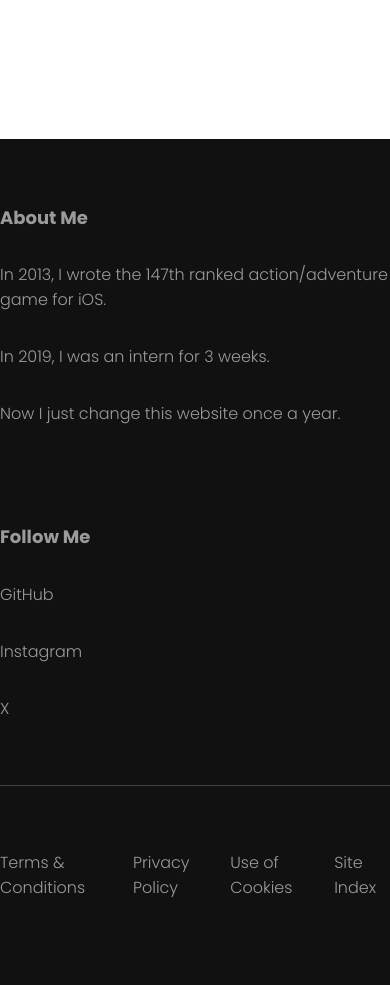
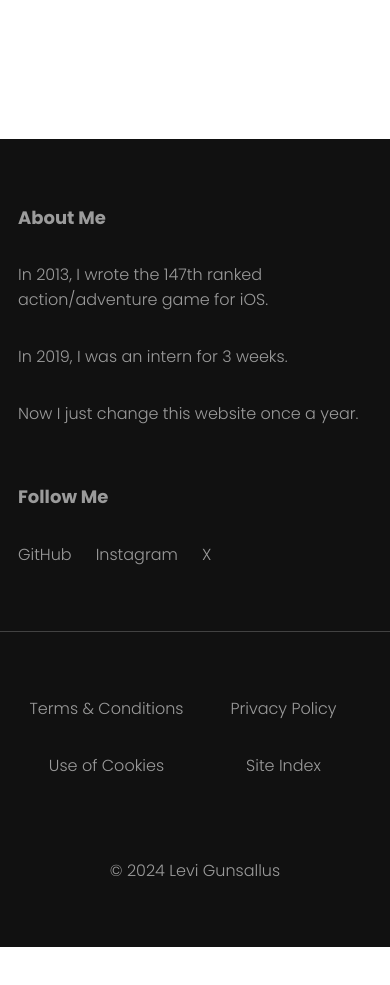
Before and after one commit to levigunz/levigunsallus.com, a SvelteKit app: page /privacy-policy in a window 390 px wide. Shown: the part 1820-2805 px from the top of the page. After the commit the page ends 2767 px from the top, so only its background shows below. Built offline with nearby package versions, Linux system fonts and the light colour scheme.

Commit message:
Fix paddings

```diff
--- a/src/components/Footer.svelte
+++ b/src/components/Footer.svelte
@@ -1,5 +1,4 @@
 <footer>
-    <div style="width: 100%; border-bottom: 1px solid #424242;">
     <div class="footer-grid">
         <div id="about-me">
             <h3>About Me</h3>
@@ -9,22 +8,25 @@
         </div>
         <div id="follow-me">
             <h3>Follow Me</h3>
+            <!-- <div id="follow-me-links"> -->
                 <p><a href="//github.com/levigunz" target="_blank">GitHub</a></p>
                 <p><a href="//instagram.com/levigunz" target="_blank">Instagram</a></p>
                 <p><a href="//x.com/levigunz" target="_blank">X</a></p>
-            </div>
+            <!-- </div> -->
         </div>
     </div>
 
+    <div class="divider" style="width: 100%; border-bottom: 1px solid #424242;" />
+
     <div class="footer-grid">
         <div id="policies">
-            <p><a href="/terms-conditions" class="dark-bg">Terms & Conditions</a></p>
-            <p><a href="/privacy-policy" class="dark-bg">Privacy Policy</a></p>
-            <p><a href="/privacy-policy#cookies" class="dark-bg">Use of Cookies</a></p>
-            <p><a href="/site-index" class="dark-bg">Site Index</a></p>
+            <p><a href="/terms-conditions">Terms & Conditions</a></p>
+            <p><a href="/privacy-policy">Privacy Policy</a></p>
+            <p><a href="/privacy-policy#cookies">Use of Cookies</a></p>
+            <p><a href="/site-index">Site Index</a></p>
         </div>
         <div id="copyright">
-            <p class="dark-bg">© 2024 Levi Gunsallus</p>
+            <p>© 2024 Levi Gunsallus</p>
         </div>
     </div>
 
@@ -43,11 +45,11 @@
 
 	.footer-grid {
 		display: grid;
-		width: 100%;
         margin: auto;
 		grid-template-columns: repeat(12, 1fr);
-        max-width: 80em;
-        padding: 48px 0px;
+        max-width: 1248px;
+        width: 100%;
+        padding: 48px 18px;
         gap: 18px;
 	}
 
@@ -85,12 +87,26 @@
 
     @media only screen and (max-width: 668px) {
         .footer-grid {
-            /* padding: 48px 18px; */
-            row-gap: 64px;
+            padding: 48px 18px;
+            row-gap: 24px;
         }
 
 		#about-me, #follow-me {
 			grid-column: span 12;
+		}
+
+        #follow-me {
+            display: flex;
+            flex-direction: row;
+            flex-wrap: wrap;
+            /* grid-template-columns: 2; */
+            /* gap: 18px; */
+            column-gap: 24px;
+
+        }
+
+        #follow-me h3 {
+            flex-basis: 100%;
         }
 
         #policies {
@@ -104,4 +120,17 @@
             text-align: center;
         }
 	}
+
+    @media only screen and (max-width: 556px) {
+        #policies {
+            display: grid;
+            grid-template-columns: repeat(2, 1fr);
+            text-align: center;
+            gap: 0px;
+        }
+
+        #copyright {
+            margin-top: 24px;
+        }
+	}
 </style>
--- a/src/components/Navigation.svelte
+++ b/src/components/Navigation.svelte
@@ -30,7 +30,8 @@
 	}
 
     #inner-nav {
-        max-width: 80em;
+        max-width: 1248px;
+        padding: 18px;
         margin: auto;
         display: flex;
         flex-direction: column;
@@ -64,13 +65,9 @@
         margin-top: 0;
     }
 
-    @media only screen and (max-width: 80em) {
+    @media only screen and (max-width: 1248px) {
         nav {
             padding: 0rem;
         }
-
-		#inner-nav {
-			padding: 18px;
-		}
 	}
 </style>
--- a/src/components/Portraits.svelte
+++ b/src/components/Portraits.svelte
@@ -81,7 +81,6 @@
 				<button on:click={() => selectPortraitByYear(portrait.year)}>
 					<img src={portrait.src} alt={`Levi Gunsallus Portrait ${selectedPortrait.year}`} />
 				</button>
-				<!-- <img role="button" tabindex="0" src={portrait.src} alt={`Levi Gunsallus Portrait ${selectedPortrait.year}`} on:click={() => selectPortraitByYear(portrait.year)} /> -->
 				{/each}
 			</div>
 		</div>
--- a/src/components/RandomQuote.svelte
+++ b/src/components/RandomQuote.svelte
@@ -64,7 +64,7 @@
         width: auto;
     }
 
-    @media only screen and (max-width: 80em) {
+    @media only screen and (max-width: 1248px) {
         .button-secondary {
             padding: .625rem 1rem;
         }
--- a/src/routes/+layout.svelte
+++ b/src/routes/+layout.svelte
@@ -24,7 +24,7 @@
 	}
 
 	main {
-		max-width: 80em;
+		max-width: 1248px;
 	}
 
 	@media only screen and (max-width: 668px) {
--- a/src/routes/styles.css
+++ b/src/routes/styles.css
@@ -7,6 +7,10 @@
 	--color-text: #2b292b;
 	font-family: var(--font-main);
 	color: var(--color-text);
+}
+
+* {
+	box-sizing: border-box;
 }
 
 html {
--- a/src/routes/terms-conditions/+page.svelte
+++ b/src/routes/terms-conditions/+page.svelte
@@ -46,7 +46,7 @@
 		padding: 120px 0px;
 	}
 
-    @media only screen and (max-width: 80em) {
+    @media only screen and (max-width: 1248px) {
 		#terms-and-conditions {
 			padding: 140px 18px;
 		}
```
Also changed, not shown: src/routes/+page.svelte (+8 -11 lines). Lines whose indentation alone changed are shown as unchanged.
